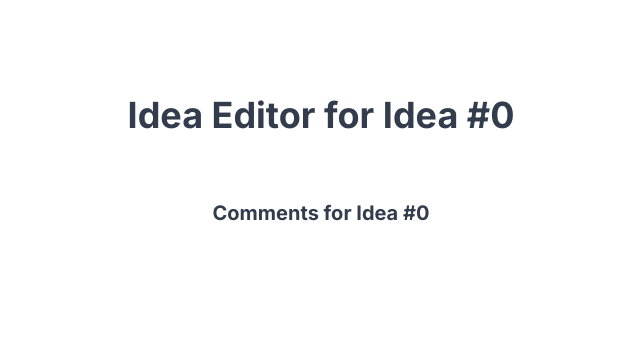
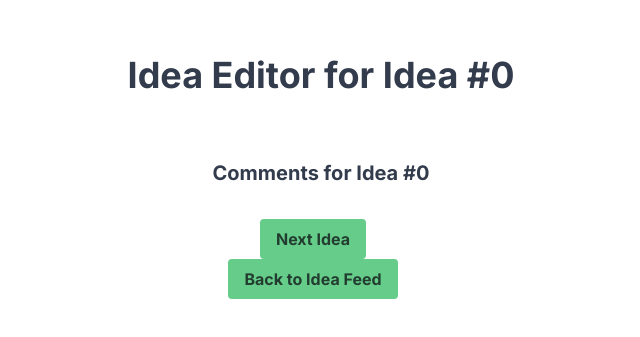
Before and after one commit to antilley1/guitar-app, a Next.js app: page /IdeaEditor/0 in a window 1280 px wide. Shown: the part 231-568 px from the top of the page, without its empty margins (319-959 px from the left). Built offline with nearby package versions, Linux system fonts and the light colour scheme.

Commit message:
Add navigation between ideas

```diff
--- a/app/IdeaEditor/[id]/page.tsx
+++ b/app/IdeaEditor/[id]/page.tsx
@@ -1,6 +1,6 @@
-import Link from "next/link";
-import IdeaContent from "../../components/IdeaContent";
+import IdeaContent from '../../components/IdeaContent';
 import CommentSection from '../../components/CommentSection';
+import NavigateIdeas from '../../components/NavigateIdeas';
 
 export default function IdeaEditorPage({ params }: { params: { id: string } }) {
 
@@ -10,6 +10,7 @@ export default function IdeaEditorPage({ params }: { params: { id: string } }) {
       <main className="flex min-h-screen flex-col items-center justify-center p-24 bg-base-100">
         <IdeaContent id={ ideaId }/>
         <CommentSection id={ ideaId }/>
+        <NavigateIdeas ideaId={ ideaId }/>
       </main>
     )
 }
--- /dev/null
+++ b/app/components/NavigateIdeas.tsx
@@ -0,0 +1,21 @@
+import Link from "next/link";
+
+export default function NavigateIdeas({ ideaId }: { ideaId: string }) {
+    return (
+        <>
+            {parseInt(ideaId) > 1 && (
+                <button className="bg-primary hover:text-accent-content hover:bg-accent text-primary-content font-bold py-2 px-4 rounded mr-4">
+                    <Link href={`/IdeaEditor/${Number(ideaId) - 1}`}>
+                        Previous Idea
+                    </Link>
+                </button>
+            )}
+            <button className="bg-primary hover:text-accent-content hover:bg-accent text-primary-content font-bold py-2 px-4 rounded mr-4">
+                <Link href={`/IdeaEditor/${Number(ideaId) + 1}`}>Next Idea</Link>
+            </button>
+            <button className="bg-primary hover:text-accent-content hover:bg-accent text-primary-content font-bold py-2 px-4 rounded mr-4">
+                <Link href="/">Back to Idea Feed</Link>
+            </button>
+        </>
+    );
+}
```
